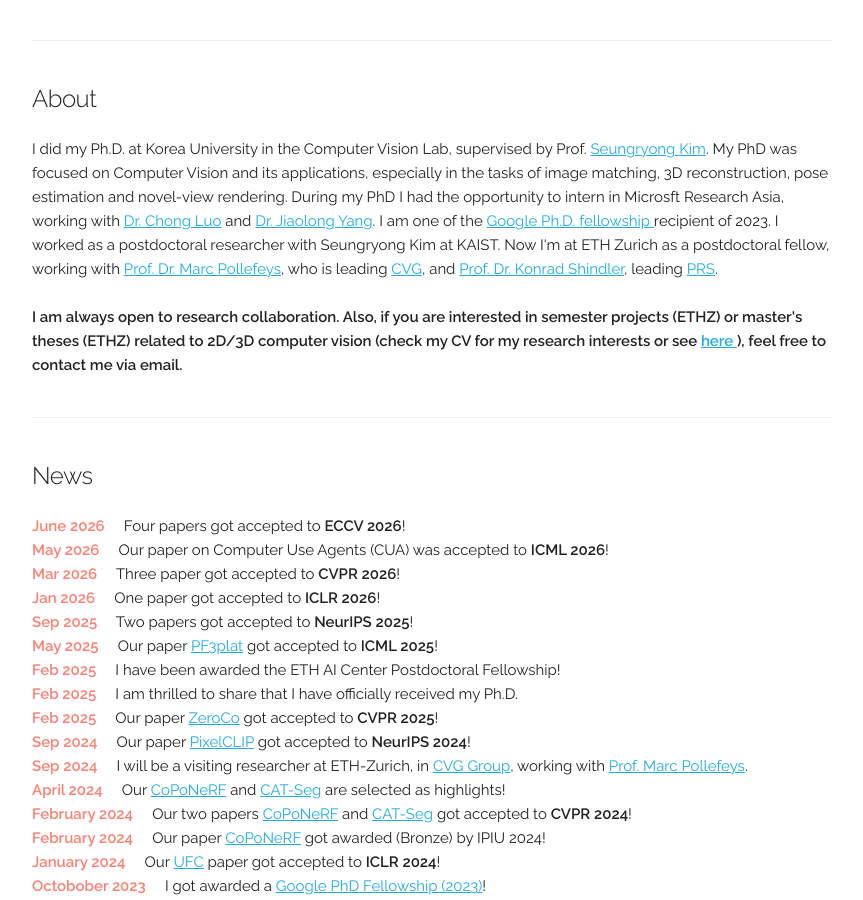
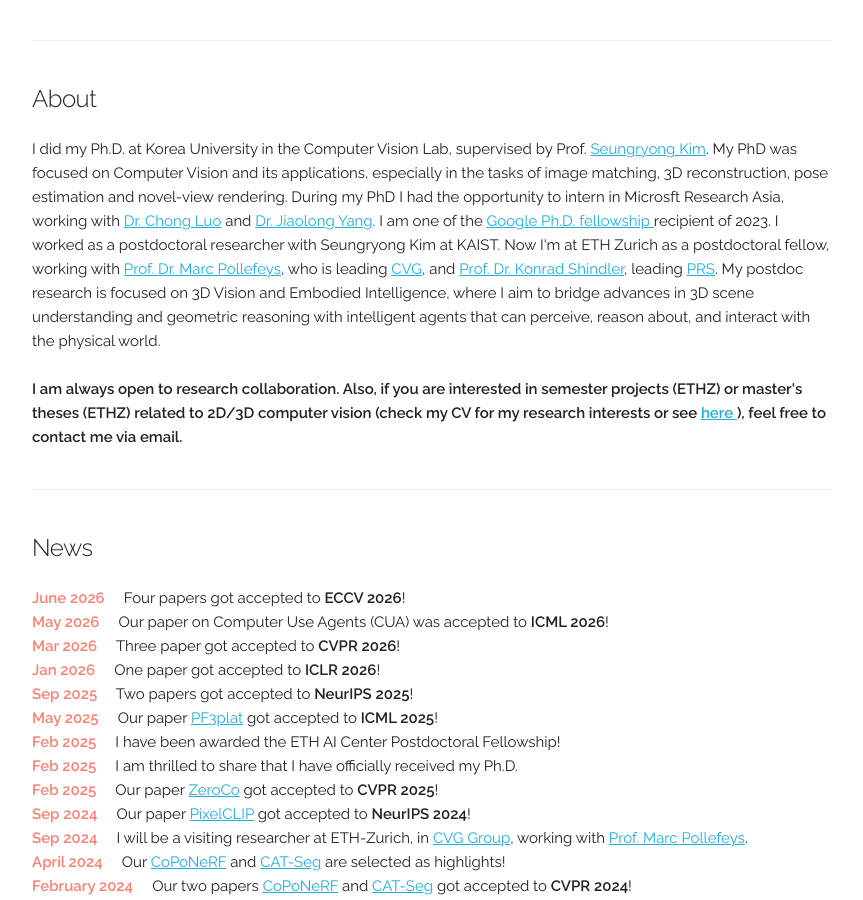
Before and after one commit to SunghwanHong/sunghwanhong.github.io, a Jekyll site: the page built from index.html, in a window 1280 px wide and 900 px high, scrolled down 303 px. Shown: the whole window, without its empty margins (208-1071 px from the left). Built offline with Jekyll 4.4.1, drawn with Linux system fonts in a browser that asks for light colours; some web fonts are replaced.

Commit message:
Update index.html

```diff
--- a/index.html
+++ b/index.html
@@ -7,6 +7,7 @@ layout: default
   I did my Ph.D.  at Korea University in the Computer Vision Lab, supervised by Prof.  <a href="https://cvlab.kaist.ac.kr/">Seungryong Kim</a>. My PhD was focused on Computer Vision and its applications, especially in the tasks of image matching, 3D reconstruction, pose estimation and novel-view rendering.
   During my PhD I had the opportunity to intern in Microsft Research Asia, working with  <a href="https://www.microsoft.com/en-us/research/people/cluo/?msockid=1dc9d74fed69648830cfc45becfa65b5">Dr. Chong Luo</a> and  <a href="https://jlyang.org/">Dr. Jiaolong Yang</a>.  I am one of the <a href="https://research.google/outreach/phd-fellowship/recipients//">Google Ph.D. fellowship </a> recipient of 2023.
   I worked as a postdoctoral researcher with Seungryong Kim at KAIST. Now I'm at ETH Zurich as a postdoctoral fellow, working with <a href="https://people.inf.ethz.ch/marc.pollefeys/">Prof. Dr. Marc Pollefeys</a>, who is leading <a href="https://cvg.ethz.ch/"> CVG</a>, and <a href="https://prs.igp.ethz.ch/group/people/person-detail.schindler.html"> Prof. Dr. Konrad Shindler</a>, leading  <a href="https://prs.igp.ethz.ch/"> PRS</a>.
+  My postdoc research is focused on 3D Vision and Embodied Intelligence, where I aim to bridge advances in 3D scene understanding and geometric reasoning with intelligent agents that can perceive, reason about, and interact with the physical world.
 
   <br><br>
   <b>I am always open to research collaboration. Also, if you are interested in semester projects (ETHZ) or master's theses (ETHZ) related to 2D/3D computer vision (check my CV for my research interests or see <a href="https://cvg.ethz.ch/opportunities/">here </a> ), feel free to contact me via email.</b>
```
